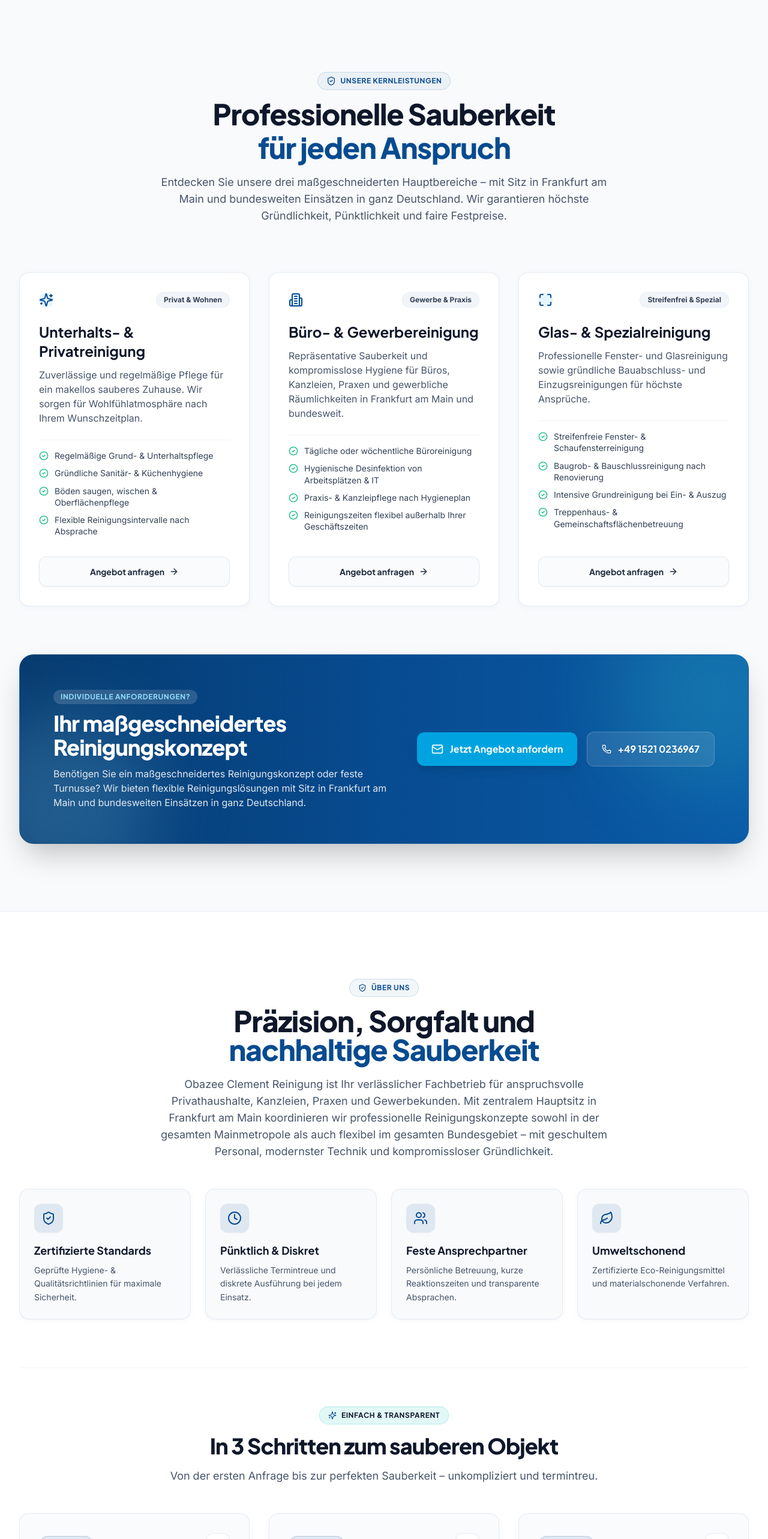
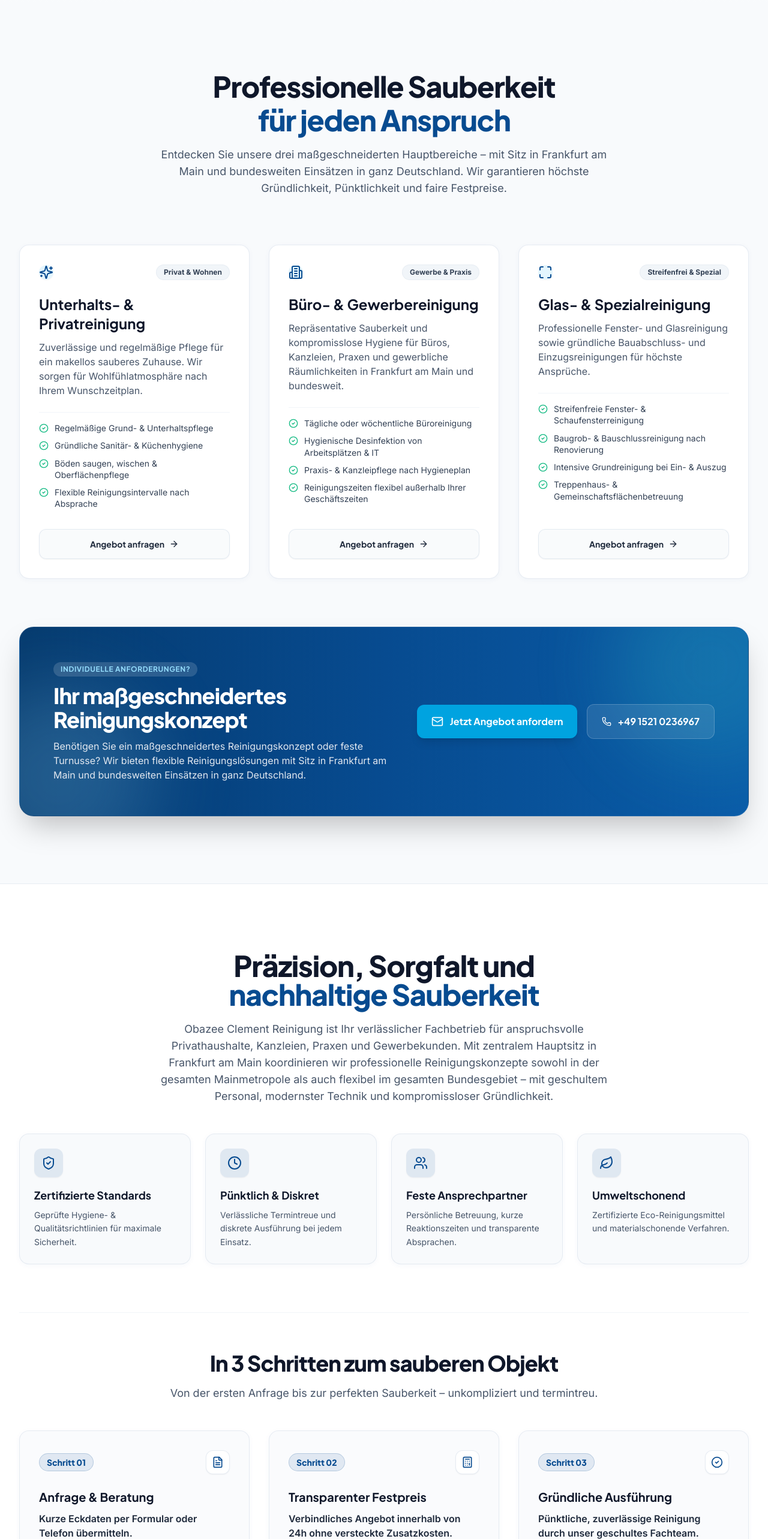
Before and after one commit to BlessedUzama/reinigung, a React (Vite) app: page / in a window 1280 px wide. Shown: the part 800-3366 px from the top of the page at 60% size. Built offline with nearby package versions, Linux system fonts and the light colour scheme; the HTML template or start-up script is replaced by a standard one.

Commit message:
style(ui): remove small eyebrow pill badges across all section headers

```diff
--- a/src/components/About.tsx
+++ b/src/components/About.tsx
@@ -7,8 +7,7 @@ import {
   FileText,
   Calculator,
   CheckCircle2,
-  ArrowRight,
-  Sparkles
+  ArrowRight
 } from 'lucide-react';
 
 export const About: React.FC = () => {
@@ -82,12 +81,6 @@ export const About: React.FC = () => {
         {/* 1. TOP BLOCK: Company Profile & Core Values                               */}
         {/* ========================================================================= */}
         <div className="text-center max-w-3xl mx-auto">
-          {/* Badge */}
-          <div className="inline-flex items-center gap-2 px-3.5 py-1.5 rounded-full bg-primary/5 border border-primary/15 text-primary text-xs font-bold uppercase tracking-wider mb-4 font-heading">
-            <ShieldCheck className="w-3.5 h-3.5 text-primary flex-shrink-0" />
-            <span>Über uns</span>
-          </div>
-
           {/* Headline */}
           <h2 className="font-heading font-extrabold text-3xl sm:text-4xl lg:text-5xl text-slate-900 tracking-tight leading-[1.15]">
             Präzision, Sorgfalt und{' '}
@@ -132,11 +125,6 @@ export const About: React.FC = () => {
 
           {/* Header */}
           <div className="text-center max-w-3xl mx-auto">
-            <div className="inline-flex items-center gap-2 px-3.5 py-1.5 rounded-full bg-accent/15 border border-accent/30 text-slate-900 text-xs font-bold uppercase tracking-wider mb-4 font-heading">
-              <Sparkles className="w-3.5 h-3.5 text-primary flex-shrink-0" />
-              <span>Einfach &amp; Transparent</span>
-            </div>
-
             <h3 className="font-heading font-extrabold text-2xl sm:text-3xl lg:text-4xl text-slate-900 tracking-tight leading-snug">
               In 3 Schritten zum sauberen Objekt
             </h3>
--- a/src/components/QuoteSection.tsx
+++ b/src/components/QuoteSection.tsx
@@ -1,6 +1,5 @@
 import React, { useState, useEffect } from 'react';
 import {
-  Sparkles,
   ShieldCheck,
   CheckCircle2,
   Clock,
@@ -171,11 +170,6 @@ export const QuoteSection: React.FC = () => {
 
         {/* Header Section */}
         <div className="text-center mb-8 sm:mb-10">
-          <div className="inline-flex items-center gap-2 px-3.5 py-1.5 rounded-full bg-primary/5 border border-primary/15 text-primary text-xs font-bold uppercase tracking-wider mb-3 font-heading">
-            <Sparkles className="w-3.5 h-3.5 text-primary flex-shrink-0" />
-            <span>Unverbindlich & Kostenlos</span>
-          </div>
-
           <h2 className="font-heading font-extrabold text-2xl sm:text-3xl lg:text-4xl text-slate-900 tracking-tight leading-snug">
             Kostenloses Festpreisangebot anfordern
           </h2>
--- a/src/components/Services.tsx
+++ b/src/components/Services.tsx
@@ -6,8 +6,7 @@ import {
   CheckCircle2,
   ArrowRight,
   Mail,
-  Phone,
-  ShieldCheck
+  Phone
 } from 'lucide-react';
 
 interface ServiceItem {
@@ -96,11 +95,6 @@ export const Services: React.FC<ServicesProps> = ({ onSelectService }) => {
 
         {/* Section Header */}
         <div className="text-center max-w-3xl mx-auto mb-16 sm:mb-20">
-          <div className="inline-flex items-center gap-2 px-3.5 py-1.5 rounded-full bg-primary/5 border border-primary/15 text-primary text-xs font-bold uppercase tracking-wider mb-4 font-heading">
-            <ShieldCheck className="w-4 h-4 text-primary flex-shrink-0" />
-            <span>Unsere Kernleistungen</span>
-          </div>
-
           <h2 className="font-heading font-extrabold text-3xl sm:text-4xl lg:text-5xl text-slate-900 tracking-tight leading-[1.15]">
             Professionelle Sauberkeit{' '}
             <span className="text-primary block mt-1.5 sm:mt-2">für jeden Anspruch</span>
```
